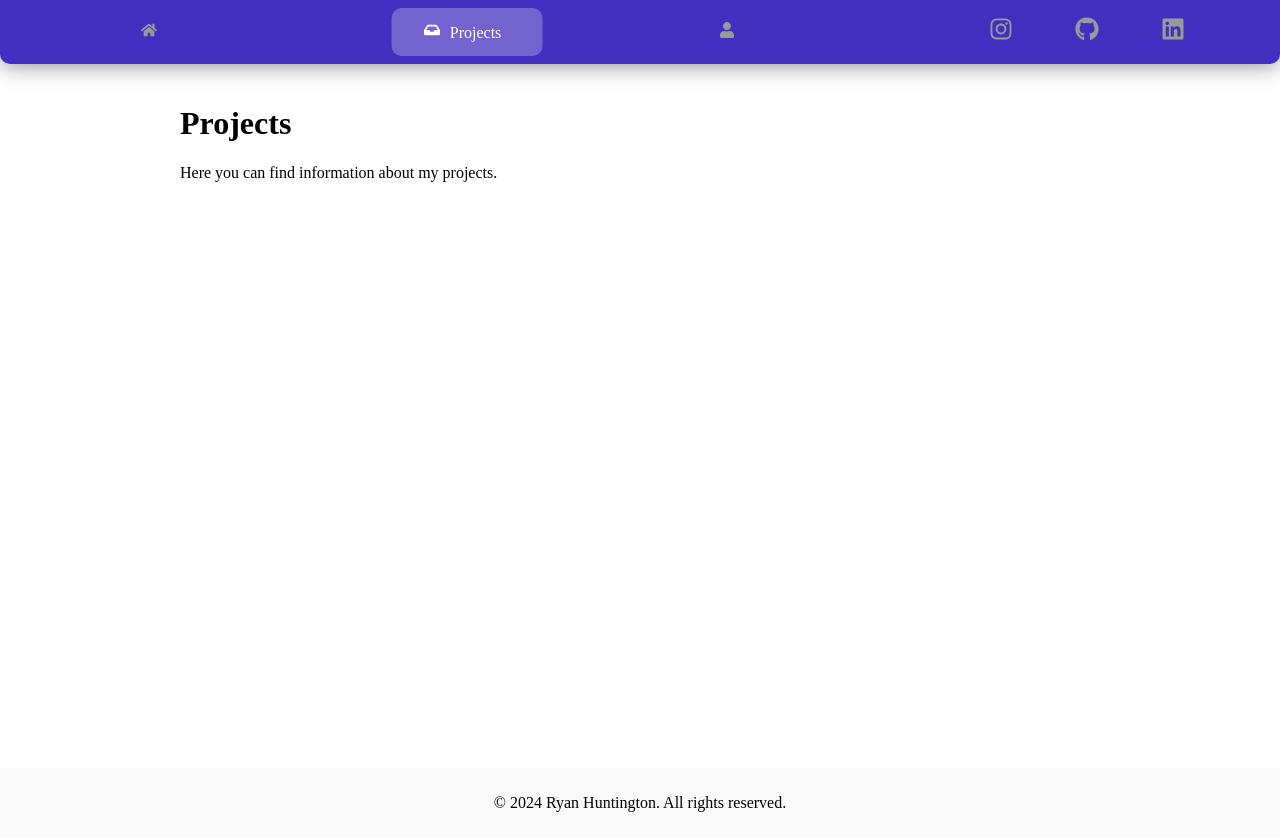
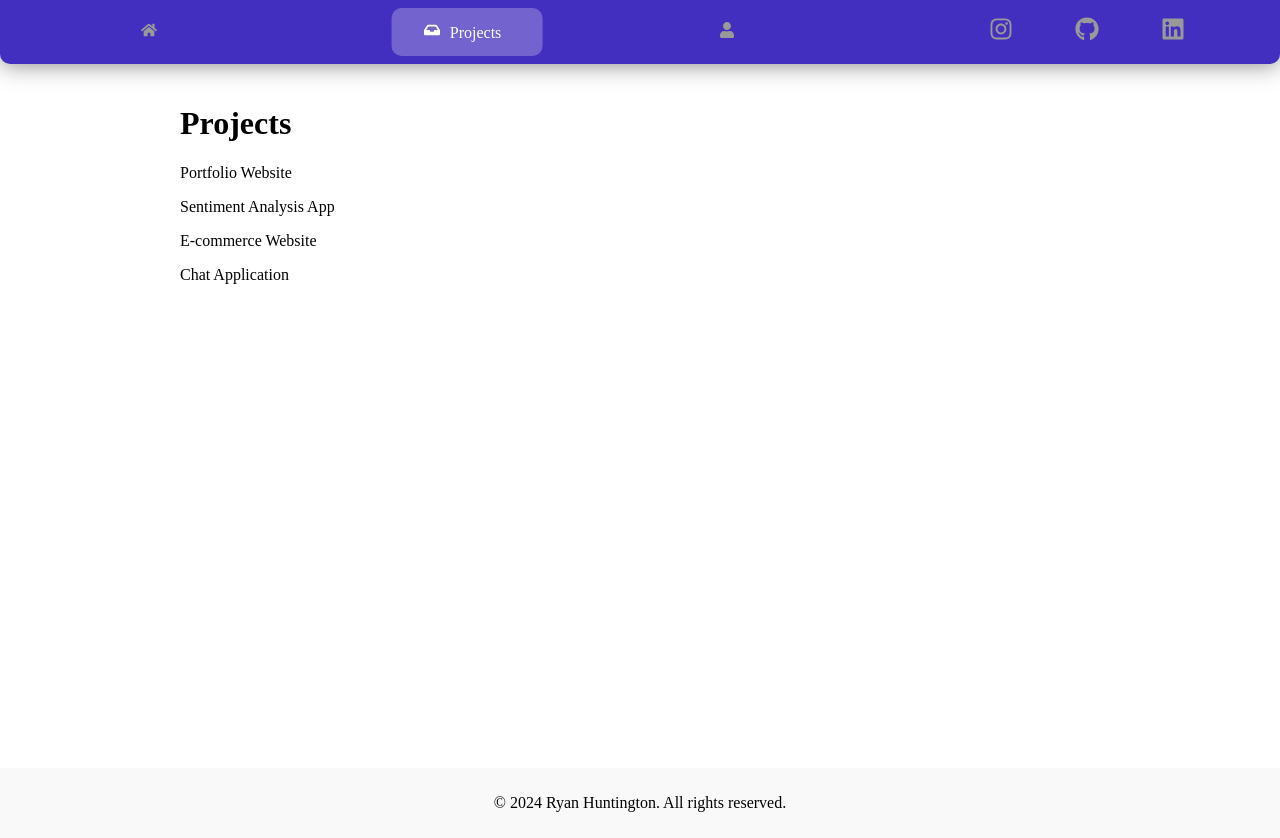
Before and after one commit to ryan-huntington/ryan-huntington.github.io, a React (Create React App) app: page /projects in a window 1280 px wide. Built offline with nearby package versions, Linux system fonts and the light colour scheme.

Commit message:
updated readme and small update to projects

```diff
--- a/src/pages/Projects.js
+++ b/src/pages/Projects.js
@@ -1,11 +1,45 @@
-import React from 'react';
+import React, { useState } from 'react';
+import projectsData from './projectsData.json'
 import './styles.css'
 
 function Projects() {
+  const [filteredProjects, setFilteredProjects] = useState(projectsData)
+  const [selectedTags, setSelectedTags] = useState([]);
+  const [selectedExperienceLevel, setSelectedExperienceLevel] = useState('');
+  const [selectedProjectType, setSelectedProjectType] = useState('');
+
+  const handleTagFilter = (tag) => {
+    // Logic to filter projects based on selected tags
+    setSelectedTags([...selectedTags, tag]);
+    const filtered = projectsData.filter(project =>
+      project.tags.includes(tag)
+    );
+    setFilteredProjects(filtered);
+  };
+
+  const handleExperienceLevelFilter = (level) => {
+    // Logic to filter projects based on selected experience level
+    setSelectedExperienceLevel(level);
+    const filtered = projectsData.filter(project =>
+      project.experienceLevel === level
+    );
+    setFilteredProjects(filtered);
+  };
+
+  const handleProjectTypeFilter = (type) => {
+    // Logic to filter projects based on selected project type
+    setSelectedProjectType(type);
+    const filtered = projectsData.filter(project =>
+      project.projectType === type
+    );
+    setFilteredProjects(filtered);
+  };
   return (
     <div className='page'>
       <h1>Projects</h1>
-      <p>Here you can find information about my projects.</p>
+      {filteredProjects.map(project => (
+        <p>{project.name}</p>
+      ))}
     </div>
   );
 }
--- /dev/null
+++ b/src/pages/projectsData.json
@@ -0,0 +1,58 @@
+[
+    {
+        "id": 1,
+        "name": "Portfolio Website",
+        "description": "A personal portfolio website showcasing my projects and skills.",
+        "tags": [
+            "React",
+            "JavaScript",
+            "HTML",
+            "CSS"
+        ],
+        "experienceLevel": "Intermediate",
+        "projectType": "Software Engineering",
+        "link": "https://example.com/portfolio"
+    },
+    {
+        "id": 2,
+        "name": "Sentiment Analysis App",
+        "description": "A web application for analyzing sentiment in text using machine learning.",
+        "tags": [
+            "Python",
+            "Flask",
+            "Machine Learning",
+            "Natural Language Processing"
+        ],
+        "experienceLevel": "Advanced",
+        "projectType": "Deep Learning",
+        "link": "https://example.com/sentiment-analysis"
+    },
+    {
+        "id": 3,
+        "name": "E-commerce Website",
+        "description": "An online store for buying and selling various products.",
+        "tags": [
+            "React",
+            "Node.js",
+            "MongoDB",
+            "Express.js"
+        ],
+        "experienceLevel": "Advanced",
+        "projectType": "Software Engineering",
+        "link": "https://example.com/ecommerce"
+    },
+    {
+        "id": 4,
+        "name": "Chat Application",
+        "description": "A real-time chat application for communication between users.",
+        "tags": [
+            "React",
+            "Socket.io",
+            "Node.js",
+            "Express.js"
+        ],
+        "experienceLevel": "Intermediate",
+        "projectType": "Software Engineering",
+        "link": "https://example.com/chat-app"
+    }
+]
```
Also changed, not shown: 1 other file (tests, documents, lock files or other folders).
